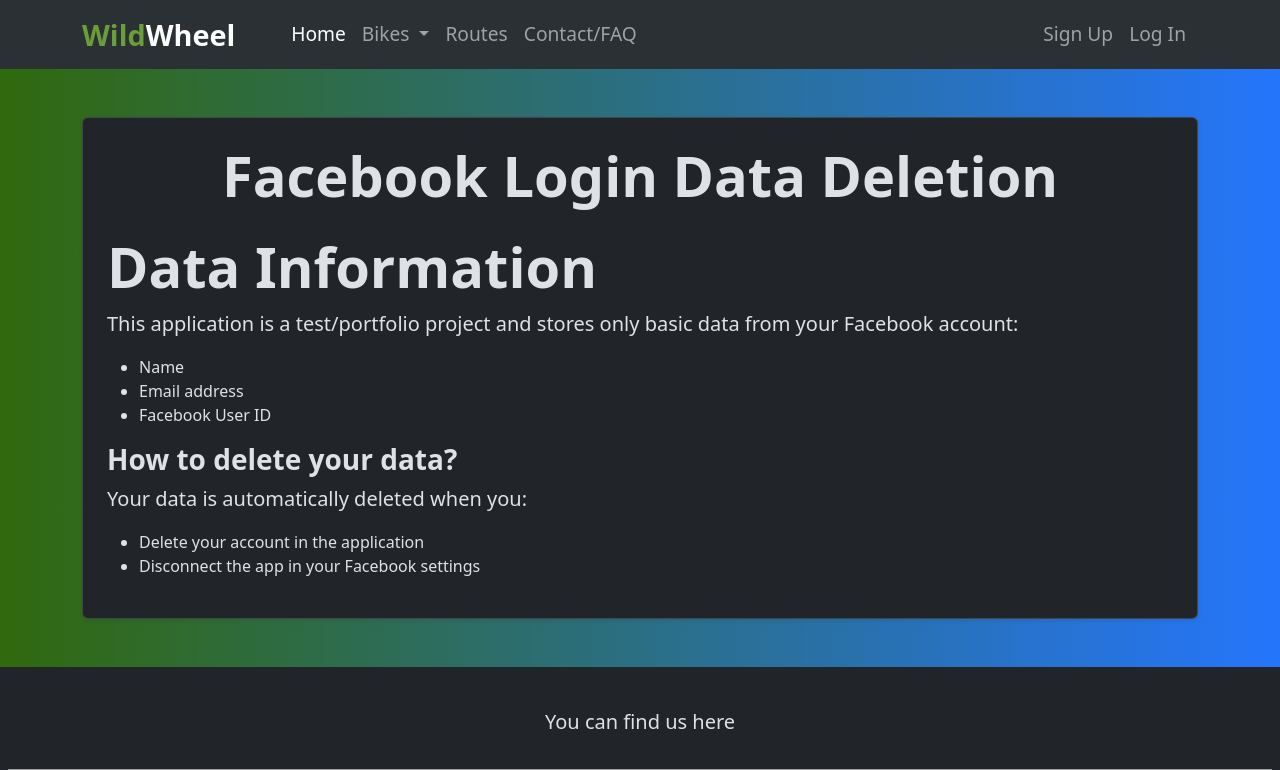
After one commit to AroOsw/bike-rental-django, a Django app: page /facebook/data-deletion/ in a window 1280 px wide. The commit adds this page. Shown: the top 770 px of the page. Run offline with Django 5.2, Linux system fonts and the light colour scheme; some libraries are stand-ins or nearby versions; grey boxes are pictures that could not be loaded.

Commit message:
feat: Added fb data-deletion info

```diff
--- /dev/null
+++ b/core/templates/data-deletion.html
@@ -0,0 +1,25 @@
+{% extends 'base.html' %}
+
+{% block content %}
+<div class="container my-5" data-bs-theme="dark">
+  <div class="card p-4 shadow-sm">
+    <h2 class="text-center mb-4">Facebook Login Data Deletion</h2>
+    <div class="info-box">
+        <h2>Data Information</h2>
+        <p>This application is a test/portfolio project and stores only basic data from your Facebook account:</p>
+        <ul>
+            <li>Name</li>
+            <li>Email address</li>
+            <li>Facebook User ID</li>
+        </ul>
+
+        <h3>How to delete your data?</h3>
+        <p>Your data is automatically deleted when you:</p>
+        <ul>
+            <li>Delete your account in the application</li>
+            <li>Disconnect the app in your Facebook settings</li>
+        </ul>
+    </div>
+  </div>
+</div>
+{% endblock %}
--- a/core/urls.py
+++ b/core/urls.py
@@ -15,6 +15,8 @@
     path("routes/download_gpx/<int:id>", views.download_gpx, name="download_gpx"),
     path("terms/", views.terms, name="terms"),
     path("privacy-policy/", views.privacy, name="privacy"),
+    path("facebook/data-deletion/", views.fb_data_deletion, name="fb_data_deletion"),
+    path("facebook/data-deletion-status/", views.fb_data_deletion, name="facebook_data_deletion_status"),
     path("profile/", views.profile, name="profile"),
     # path("logout_user/", views.logout_user, name="logout_user"),
 ]
--- a/core/views.py
+++ b/core/views.py
@@ -1,14 +1,13 @@
 import io
 import os
+import requests
+
 from datetime import timedelta
-
-import requests
-import urllib3
 from django.utils import timezone
 from django.contrib.auth.decorators import login_required
 from django.shortcuts import render, redirect, get_object_or_404
 from django.contrib.auth.models import User
-from django.contrib.auth import authenticate, login, logout, get_user_model
+from django.contrib.auth import logout
 from django.contrib import messages
 from django.db.models import Max
 from .models import BikeModel, BikeInstance, Reservation, Profile, StravaActivity
@@ -16,6 +15,8 @@
 from django.http import JsonResponse, HttpResponse, FileResponse
 from dotenv import load_dotenv
 from .utils import generate_gpx_file
+from django.views.decorators.csrf import csrf_exempt
+
 
 
 
@@ -256,6 +257,18 @@
     """Render the privacy policy page."""
     return render(request, "privacy_policy.html", {})
 
+@csrf_exempt
+def fb_data_deletion(request):
+    """Render the facebook data deletion page."""
+    if request.method == 'POST':
+        # Facebook automatycznie wywołuje to gdy user odłącza app
+        return JsonResponse({
+            'url': request.build_absolute_uri('/facebook/data-deletion-status/'),
+            'confirmation_code': 'test_deletion_confirmed'
+        })
+
+    return render(request, "data-deletion.html", {})
+
 @login_required
 def profile(request):
     """Render the user profile page."""
```
Also changed, not shown: core/templates/privacy_policy.html (+4 -3 lines).
